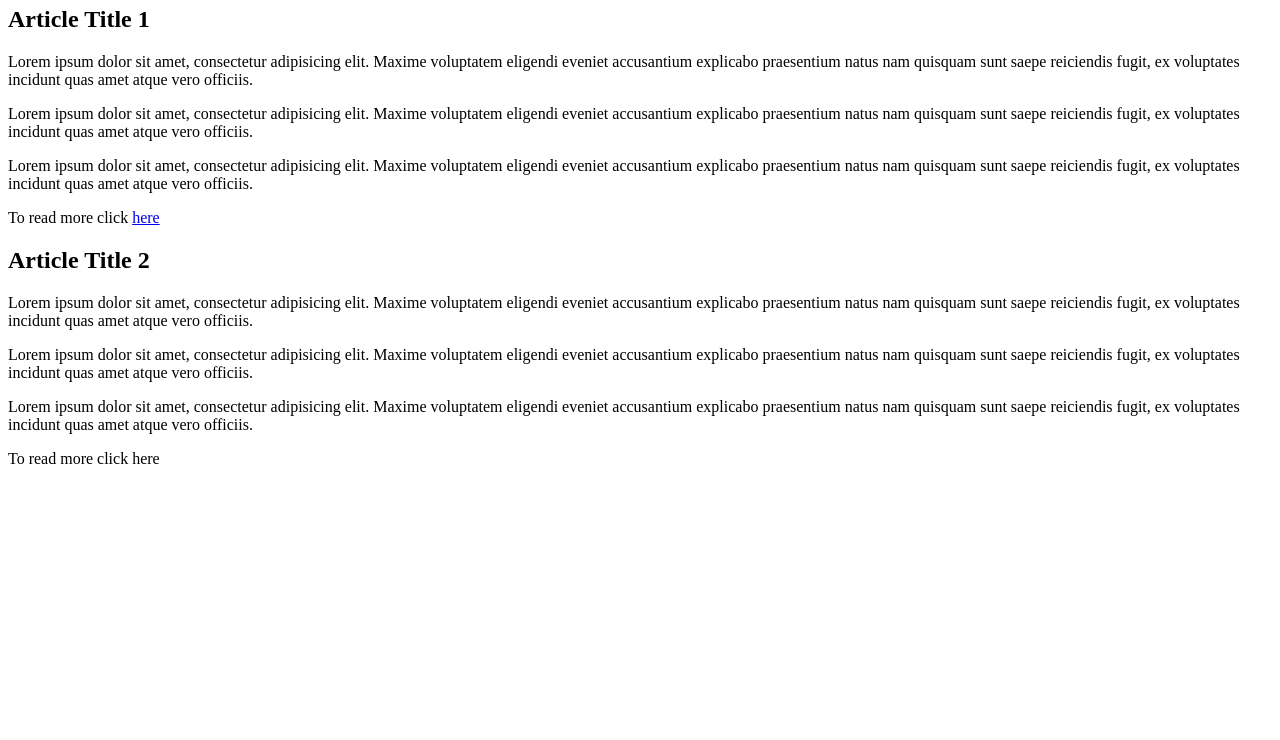
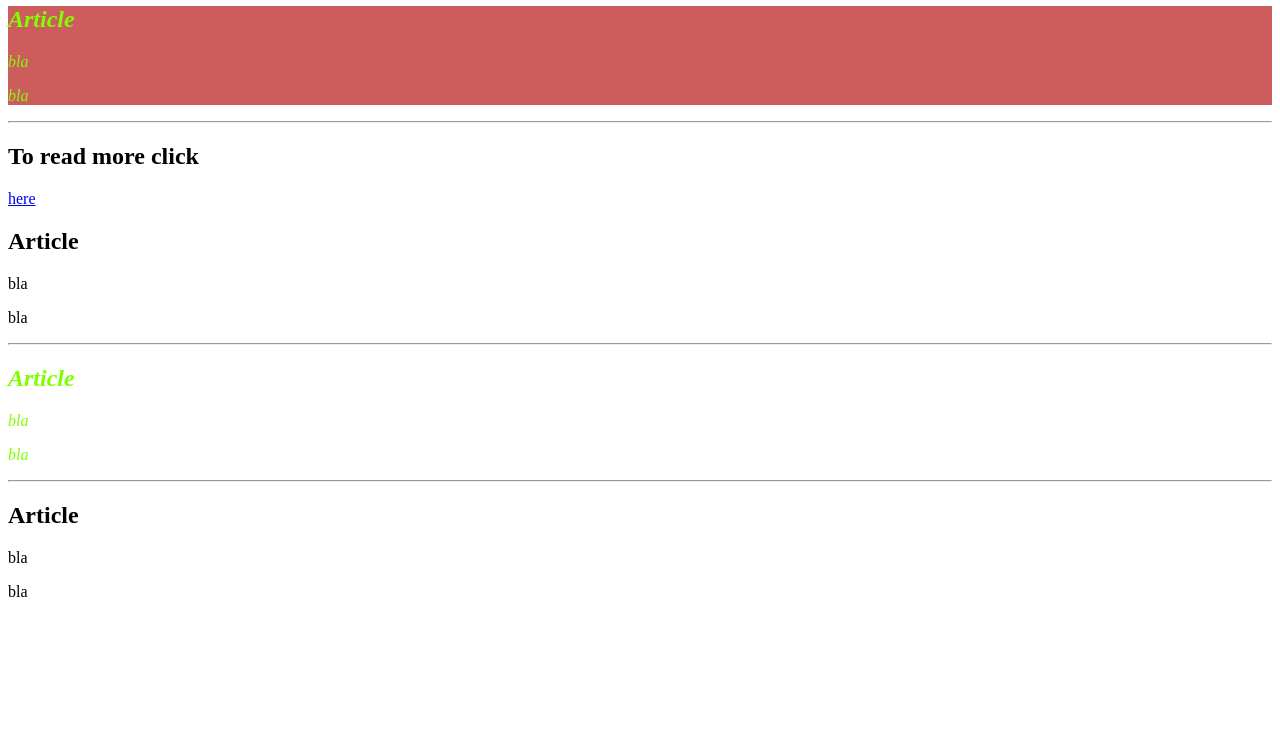
Before and after one commit to bartlomiejciupa/css_tutorial, a plain HTML site: page articles.html in a window 1280 px wide. Shown: the part 60-800 px from the top of the page. Drawn offline with Linux system fonts and the light colour scheme.

Commit message:
24 nth of type selectors

```diff
--- a/articles.html
+++ b/articles.html
@@ -4,56 +4,40 @@
     <link rel="stylesheet" type="text/css" href="css/syntax.css" />
   </head>
   <body>
-    <h1>Most recent Articles</h1>
+    <div>
+      <h1>Articles</h1>
+      <!-- first child-->
 
-    <article>
-      <h2>Article Title 1</h2>
-      <p>
-        Lorem ipsum dolor sit amet, consectetur adipisicing elit. Maxime
-        voluptatem eligendi eveniet accusantium explicabo praesentium natus nam
-        quisquam sunt saepe reiciendis fugit, ex voluptates incidunt quas amet
-        atque vero officiis.
-      </p>
-      <p>
-        Lorem ipsum dolor sit amet, consectetur adipisicing elit. Maxime
-        voluptatem eligendi eveniet accusantium explicabo praesentium natus nam
-        quisquam sunt saepe reiciendis fugit, ex voluptates incidunt quas amet
-        atque vero officiis.
-      </p>
-      <p>
-        Lorem ipsum dolor sit amet, consectetur adipisicing elit. Maxime
-        voluptatem eligendi eveniet accusantium explicabo praesentium natus nam
-        quisquam sunt saepe reiciendis fugit, ex voluptates incidunt quas amet
-        atque vero officiis.
-      </p>
+      <article>
+        <!-- first child-->
+        <h2>Article</h2>
+        <p>bla</p>
+        <p>bla</p>
+      </article>
 
-      <p>To read more click <a href="Link.html">here</a></p>
-      <!--<hr /> -->
-    </article>
+      <hr />
+      <h2>To read more click</h2>
+      <a href="Link.html">here</a>
 
-    <article>
-      <h2>Article Title 2</h2>
-      <p>
-        Lorem ipsum dolor sit amet, consectetur adipisicing elit. Maxime
-        voluptatem eligendi eveniet accusantium explicabo praesentium natus nam
-        quisquam sunt saepe reiciendis fugit, ex voluptates incidunt quas amet
-        atque vero officiis.
-      </p>
-      <p>
-        Lorem ipsum dolor sit amet, consectetur adipisicing elit. Maxime
-        voluptatem eligendi eveniet accusantium explicabo praesentium natus nam
-        quisquam sunt saepe reiciendis fugit, ex voluptates incidunt quas amet
-        atque vero officiis.
-      </p>
-      <p>
-        Lorem ipsum dolor sit amet, consectetur adipisicing elit. Maxime
-        voluptatem eligendi eveniet accusantium explicabo praesentium natus nam
-        quisquam sunt saepe reiciendis fugit, ex voluptates incidunt quas amet
-        atque vero officiis.
-      </p>
+      <article>
+        <h2>Article</h2>
+        <p>bla</p>
+        <p>bla</p>
+      </article>
 
-      <p>To read more click <a href="Link.html"></a> here</p>
-      <!--<hr /> -->
-    </article>
+      <hr />
+      <article>
+        <h2>Article</h2>
+        <p>bla</p>
+        <p>bla</p>
+      </article>
+
+      <hr />
+      <article>
+        <h2>Article</h2>
+        <p>bla</p>
+        <p>bla</p>
+      </article>
+    </div>
   </body>
 </html>
--- a/css/syntax.css
+++ b/css/syntax.css
@@ -143,7 +143,7 @@ article p:last-of-type {
   color: red;
 } */
 
-li:nth-child(1),
+/* li:nth-child(1),
 li:nth-child(7) {
   font-weight: bold;
   color: blueviolet;
@@ -160,4 +160,21 @@ li:nth-child(2n + 1) {
 }
 li:nth-child(3n + 1) {
   font-style: italic;
+} */
+
+article:nth-child(2) {
+  background-color: indianred;
 }
+
+article:nth-of-type(1) {
+  color: honeydew;
+}
+
+article:nth-of-type(odd) {
+  color: chartreuse;
+}
+
+article:nth-of-type(2n + 1) {
+  display: justify;
+  font-style: italic;
+}
```
